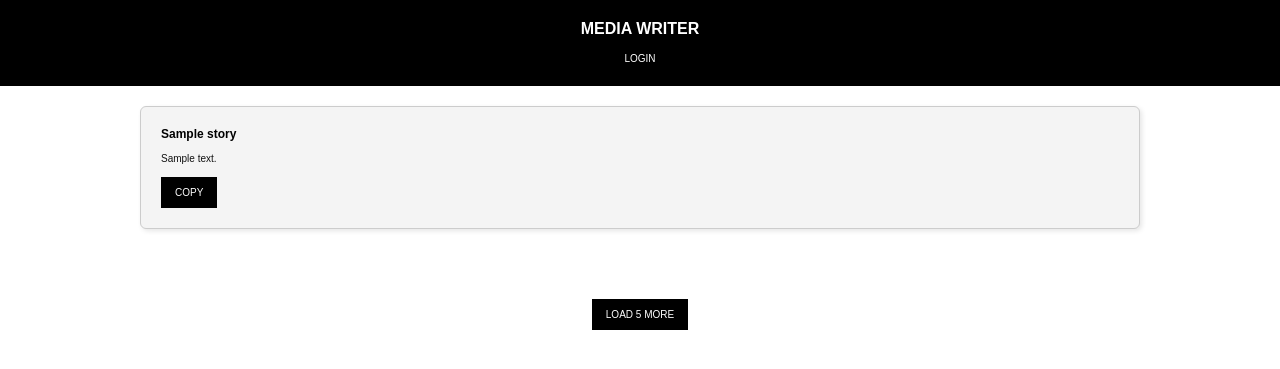
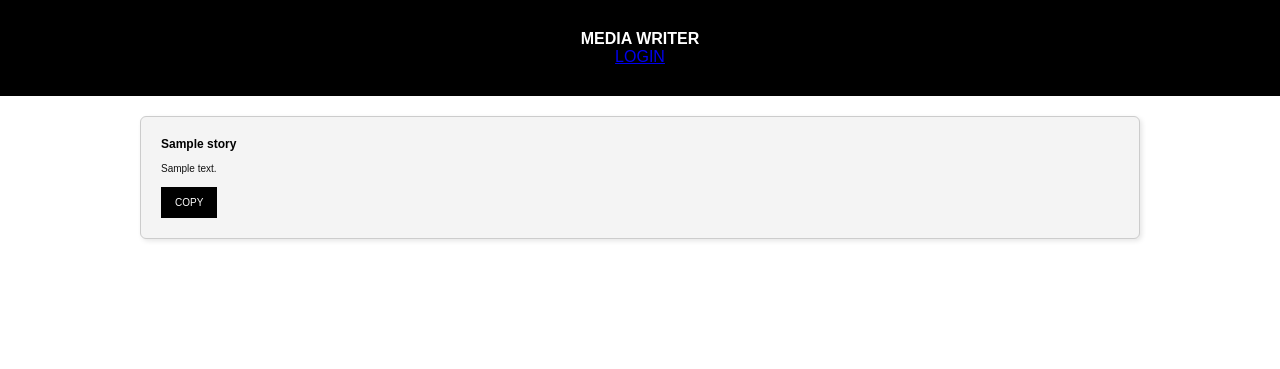
Before and after one commit to rileywallaceriley/Mediawriter, a Flask app: template templates/index.html in a window 1280 px wide. Shown: the top 369 px of the page. Run offline with Flask 3, Linux system fonts and the light colour scheme; the template is opened without the code that fills it: most values are stand-ins (such as "Sample title", 1, 10 or a date in 2020); some web fonts are replaced.

Commit message:
Update index.html

```diff
--- a/templates/index.html
+++ b/templates/index.html
@@ -5,19 +5,18 @@
   <title>Media Writer</title>
   <link href="https://fonts.cdnfonts.com/css/press-start-2p" rel="stylesheet">
   <link rel="stylesheet" href="{{ url_for('static', filename='css/style.css') }}">
-  <link rel="icon" href="{{ url_for('static', filename='favicon.ico') }}">
 </head>
 <body>
-  <header style="text-align:center; padding:20px;">
-    <h1 style="font-family: 'Press Start 2P', sans-serif;">MEDIA WRITER</h1>
+  <header>
+    <h1>MEDIA WRITER</h1>
     {% if session.logged_in %}
-      <a href="/logout" class="logout-link">LOGOUT</a>
+    <a href="/logout">LOGOUT</a>
     {% else %}
-      <a href="/login" class="login-link">LOGIN</a>
+    <a href="/login">LOGIN</a>
     {% endif %}
   </header>
 
-  <div class="story-feed" id="story-feed">
+  <main class="story-feed">
     {% for story in stories %}
     <div class="story-card">
       <div class="story-title">{{ story.title }}</div>
@@ -26,15 +25,18 @@
       <button class="copy-button" onclick="copyToClipboard('copy-{{ loop.index }}')">COPY</button>
     </div>
     {% endfor %}
-  </div>
 
-  <div id="load-more-container" style="text-align:center; margin:20px;">
-    <button id="load-more" onclick="loadMore()">LOAD 5 MORE</button>
-  </div>
+    <div class="pagination">
+      {% if page > 1 %}
+      <a href="/page/{{ page - 1 }}">« Prev</a>
+      {% endif %}
+      {% if has_next %}
+      <a href="/page/{{ page + 1 }}">Next »</a>
+      {% endif %}
+    </div>
+  </main>
 
   <script>
-    let offset = {{ initial_count }};
-
     function copyToClipboard(id) {
       const el = document.getElementById(id);
       el.style.display = 'block';
@@ -43,20 +45,6 @@
       el.style.display = 'none';
       alert("Copied!");
     }
-
-    function loadMore() {
-      fetch("/load_more", {
-        method: "POST",
-        headers: {'Content-Type': 'application/x-www-form-urlencoded'},
-        body: "offset=" + offset
-      })
-      .then(res => res.json())
-      .then(data => {
-        const container = document.getElementById("story-feed");
-        data.forEach((story, index) => {
-          const div = document.createElement("div");
-          div.className = "story-card";
-          const textId = `copy-${offset + index + 1}`;
-          div.innerHTML = `
-            <div class="story-title">${story.title}</div>
-            <div class="story-summary">${story.summary}</div>
+  </script>
+</body>
+</html>
```
